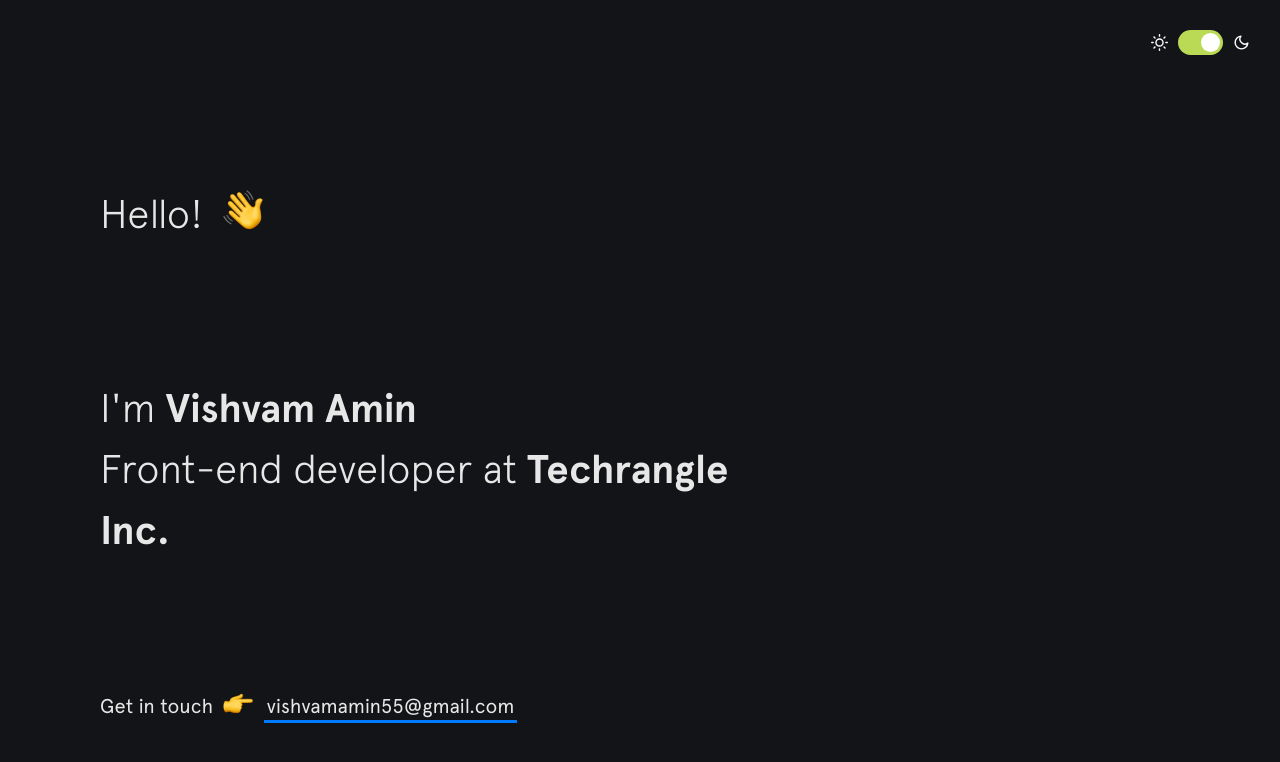
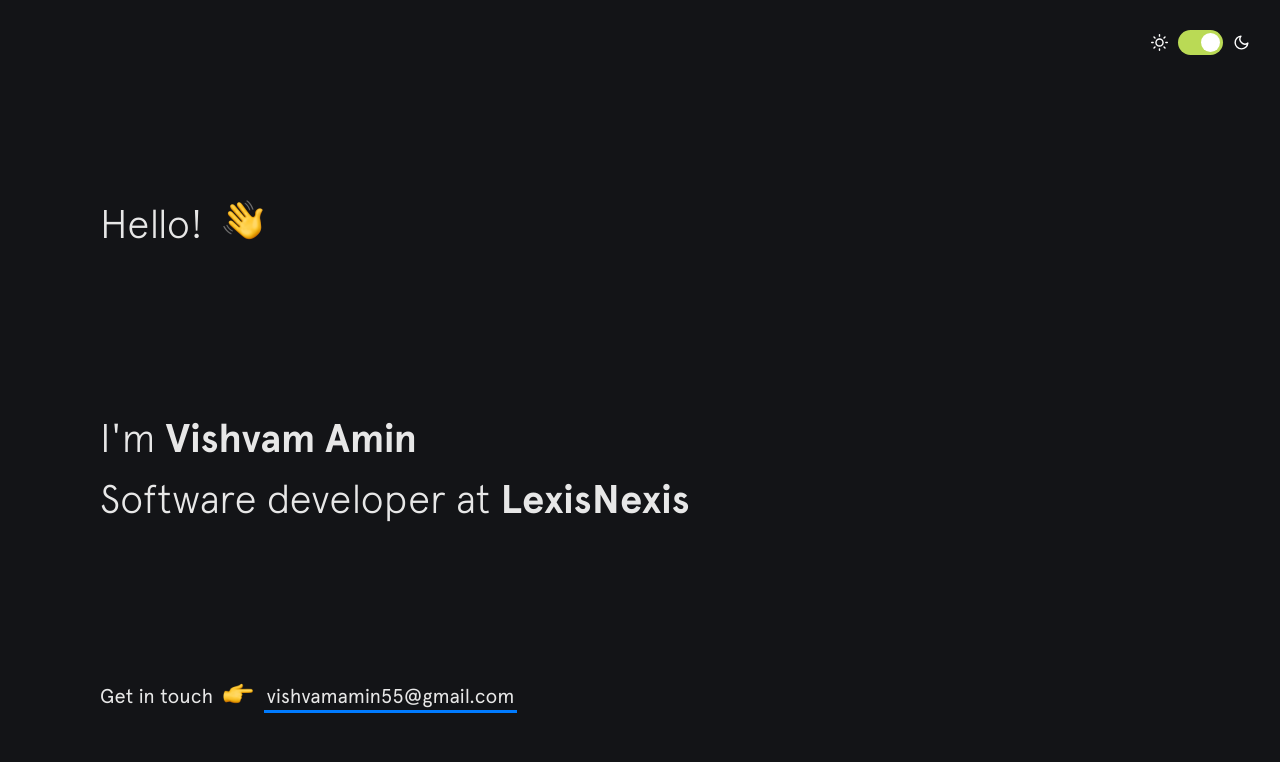
Before and after one commit to aminvishvam/aminvishvam.github.io, a Jekyll site: the page built from index.html, in a window 1280 px wide and 900 px high. Shown: the top 762 px of the window. Built offline with Jekyll 4.4.1, drawn with Linux system fonts in a browser that asks for light colours; nearby versions of some CDN libraries; some of the changed lines change nothing that is shown.

Commit message:
update in intro

```diff
--- a/_includes/head.html
+++ b/_includes/head.html
@@ -1,8 +1,11 @@
-<meta charset="UTF-8">
-<meta content="IE=edge,chrome=1" http-equiv="X-UA-Compatible">
-<meta name="viewport" content="width=device-width, initial-scale=1.0, maximum-scale=1.0, user-scalable=no">
+<meta charset="UTF-8" />
+<meta content="IE=edge,chrome=1" http-equiv="X-UA-Compatible" />
+<meta
+  name="viewport"
+  content="width=device-width, initial-scale=1.0, maximum-scale=1.0, user-scalable=no"
+/>
 <title>{{ site.title }}</title>
-<link rel="shortcut icon" href="img/emojis/technologist.png">
+<link rel="shortcut icon" href="img/emojis/technologist.png" />
 <meta property="og:title" content="{{site.title}}" />
 <meta property="og:description" content="{{site.description}}" />
 <meta property="og:type" content="website" />
@@ -12,19 +15,29 @@
 <meta property="og:image:width" content="1280" />
 <meta property="og:image:height" content="800" />
 <meta property="og:image:type" content="image/png" />
-<meta property="og:locale" content="en_US">
-<meta name="description" content="{{site.description}}">
-<meta name="keywords" content="Programmer, Photography and Music Lover, Hacktivist, Author, Geek, Technology Stuff, Hacker, Blogger, dishantrathi, 150160107089, rathidishant, techiedishant, gecmodasa, Rathi Dishant Suresh, design, development, web">
+<meta property="og:locale" content="en_US" />
+<meta name="description" content="{{site.description}}" />
+<meta
+  name="keywords"
+  content="Programmer, Photography and Music Lover, Hacktivist, Author, Geek, Technology Stuff, Hacker, Blogger, vishvamamin, 150160107089, design, development, web"
+/>
 <meta name="google-site-verification" content="" />
-<meta itemprop="name" content="{{site.title}}">
-<meta itemprop="description" content="{{site.description}}">
-<meta itemprop="image" content="{{site.cover}}">
-<meta name="twitter:card" content="summary">
-<meta name="twitter:url" content="{{site.url}}">
-<meta name="twitter:site" content="@techiedishant">
-<meta name="twitter:creator" content="@techiedishant">
-<meta name="twitter:title" content="{{site.title}}">
-<meta name="twitter:description" content="{{site.description}}">
-<meta name="twitter:image:src" content="{{site.cover}}">
-<link href="https://fonts.googleapis.com/css?family=Inconsolata:400,700" rel="stylesheet">
-<link rel="stylesheet" href="{{ site.baseurl }}/css/main.css" hreflang="en-us">
+<meta itemprop="name" content="{{site.title}}" />
+<meta itemprop="description" content="{{site.description}}" />
+<meta itemprop="image" content="{{site.cover}}" />
+<meta name="twitter:card" content="summary" />
+<meta name="twitter:url" content="{{site.url}}" />
+<meta name="twitter:site" content="@vishvamamin" />
+<meta name="twitter:creator" content="@vishvamamin" />
+<meta name="twitter:title" content="{{site.title}}" />
+<meta name="twitter:description" content="{{site.description}}" />
+<meta name="twitter:image:src" content="{{site.cover}}" />
+<link
+  href="https://fonts.googleapis.com/css?family=Inconsolata:400,700"
+  rel="stylesheet"
+/>
+<link
+  rel="stylesheet"
+  href="{{ site.baseurl }}/css/main.css"
+  hreflang="en-us"
+/>
--- a/_includes/intro.html
+++ b/_includes/intro.html
@@ -4,9 +4,9 @@
   </h1>
 
   <h2 class="intro__tagline">
-    I'm <span class="name">Vishvam Amin </span><br />Front-end developer at
+    I'm <span class="name">Vishvam Amin </span><br />Software developer at
     <a href="https://www.techrangle.com/" class="highlight-link" target="_blank"
-      >Techrangle Inc.</a
+      >LexisNexis</a
     >
   </h2>
 
```
